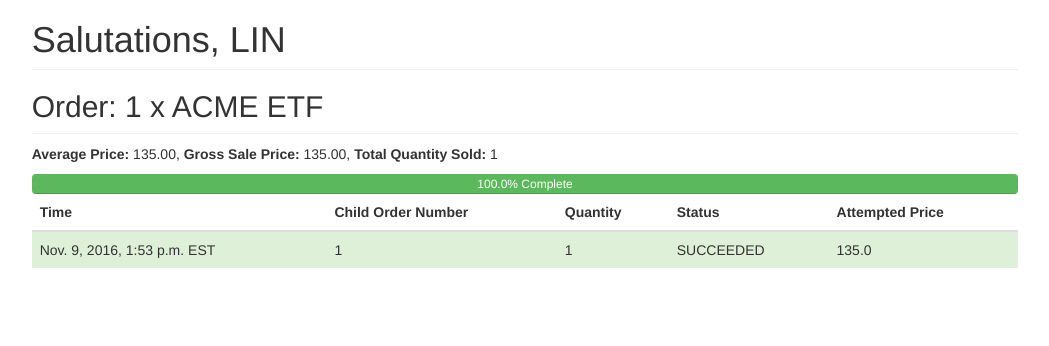
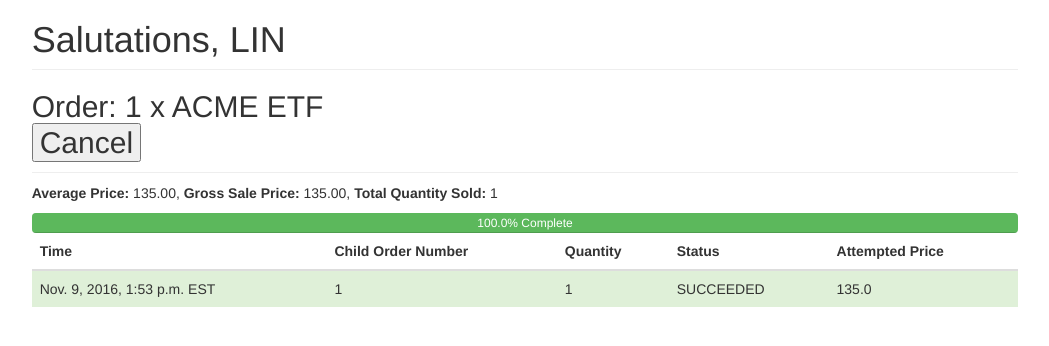
Before and after one commit to gabriellet/thepriceisright, a Django app: page /order/1/ in a window 1280 px wide. Shown: the part 50-396 px from the top of the page, without its empty margins (115-1164 px from the left). Run offline with Django 3.2, Linux system fonts and the light colour scheme; a user stored in the database is signed in; data comes from the database, SQL or seed files in the repository; some libraries are stand-ins or nearby versions.

Commit message:
cancel button

```diff
--- a/stocks/views.py
+++ b/stocks/views.py
@@ -54,7 +54,7 @@ def order_detail(request, id):
 		if form.is_valid():
 			status_change = form.cleaned_data['status']
 
-			print status_change
+			# print status_change
 
 			if status_change == 'P':
 				resume_order(request, id)
--- a/templates/order_detail.html
+++ b/templates/order_detail.html
@@ -25,7 +25,14 @@
       </form>
       <button type="submit" form="pause">Pause</button>
     {% endif %}
-  {% endif %} </h2>
+  {% endif %}
+  <form id="cancel" action="{% url 'order_detail' parent_order.id %}" method="post">
+    {% csrf_token %}
+    <input type="hidden" name="status" value="X">
+  </form>
+  <button type="submit" form="cancel">Cancel</button>
+</h2>
+
 <p> <b>Average Price:</b> {{ average_price }}, <b>Gross Sale Price:</b> {{ total_price }}, <b>Total Quantity Sold:</b> {{ total_sold }} </p>
 
 <div class="progress">
```
